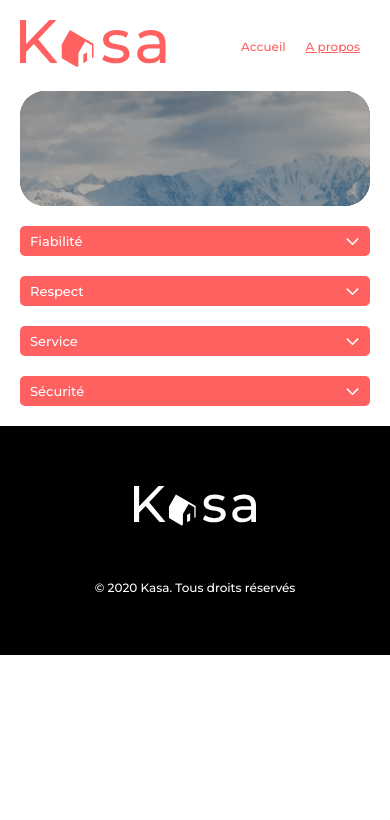
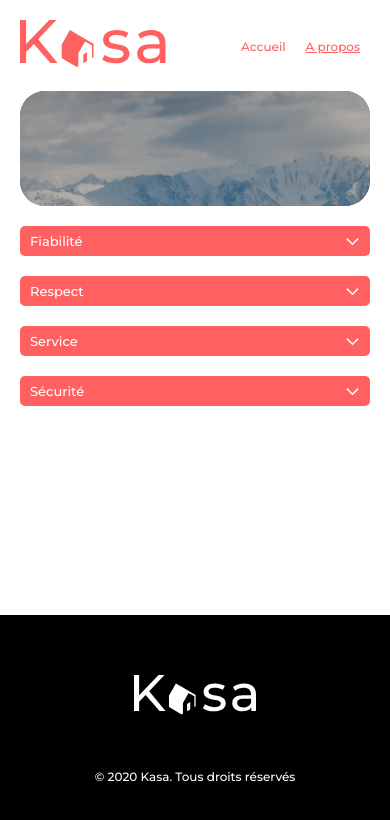
Before and after one commit to Siergfied/OpenClassrooms_DeveloppeurWeb_Projet-7, a React (Create React App) app: page /a-propos in a window 390 px wide. Shown: the top 820 px of the page. Built offline with nearby package versions, Linux system fonts and the light colour scheme.

Commit message:
Fixing footer spacing on a-propos page

```diff
--- a/src/components/Footer/Footer.css
+++ b/src/components/Footer/Footer.css
@@ -1,7 +1,8 @@
 .footer {
-    text-align : center;
-    background : #000000;
+    text-align: center;
+    background: #000000;
     width: 100%;
+    margin: 0;
 }
 
 .footer-logo {
@@ -10,12 +11,12 @@
 }
 
 .footer-text {
-    color : #FFFFFF;
+    color: #ffffff;
     font-size: 24px;
     padding: 30px 0;
 }
 
-@media screen and (max-width : 740px) {
+@media screen and (max-width: 740px) {
     .footer-text {
         font-size: 12px;
         padding-bottom: 60px;
--- a/src/components/Thumb/Thumb.css
+++ b/src/components/Thumb/Thumb.css
@@ -23,17 +23,19 @@
     right: 20px;
 }
 
-@media screen and (max-width : 940px) {
+@media screen and (max-width: 940px) {
     .thumb {
-        width: 100%;
+        width: 400px;
+        max-width: 400px;
+        min-width: 400px;
         margin: 20px auto;
     }
- }
+}
 
- @media screen and (max-width : 740px) {
+@media screen and (max-width: 740px) {
     .thumb {
         width: 100%;
         height: 255px;
         margin: 0 0 20px;
     }
- }
+}
--- a/src/index.css
+++ b/src/index.css
@@ -1,15 +1,22 @@
 :root {
-  --primary-color : #FF6060;
-  --secondary-color : #F7F7F7;
+    --primary-color: #ff6060;
+    --secondary-color: #f7f7f7;
 }
 
 body {
     font-family: 'Montserrat', sans-serif;
     font-weight: 500;
     font-style: normal;
-  color : var(--primary-color);
+    color: var(--primary-color);
     margin: 0;
     min-width: 375px;
+    height: 100vh;
+}
+
+#root {
+    display: flex;
+    flex-direction: column;
+    height: 100%;
 }
 
 ul {
@@ -31,18 +38,17 @@ span {
 
 .wrapper {
     max-width: 1240px;
-  margin: 0 auto;
-  height: 100%;
+    padding-bottom: auto;
 }
 
-@media screen and (max-width : 1340px) {
+@media screen and (max-width: 1340px) {
     .wrapper {
-    margin: 0 40px;
+        margin: 0 40px auto;
     }
 }
 
-@media screen and (max-width : 740px) {
+@media screen and (max-width: 740px) {
     .wrapper {
-    margin: 0 20px;
+        margin: 0 20px auto;
     }
 }
--- a/src/pages/About/About.css
+++ b/src/pages/About/About.css
@@ -1,8 +1,13 @@
-.dropdown__container {
-    margin: 0 200px 60px ;
+.about {
+    display: flex;
+    flex-direction: column;
 }
 
-@media screen and (max-width : 1340px) {
+.dropdown__container {
+    margin: 0 200px 60px;
+}
+
+@media screen and (max-width: 1340px) {
     .dropdown__container {
         margin: 0 100px 40px;
     }
@@ -12,7 +17,7 @@
     }
 }
 
-@media screen and (max-width : 740px) {
+@media screen and (max-width: 740px) {
     .dropdown__container {
         margin: 0 0 20px;
     }
--- a/src/pages/Fiche-Logement/Fiche-Logement.css
+++ b/src/pages/Fiche-Logement/Fiche-Logement.css
@@ -1,5 +1,5 @@
 .ficheLogement {
-    margin-bottom: 20px;
+    margin-bottom: 40px;
 }
 
 .ficheLogement__container {
@@ -70,7 +70,7 @@
     margin-top: 20px;
 }
 
-.ficheLogement__rating img{
+.ficheLogement__rating img {
     margin-left: 10px;
 }
 
@@ -84,12 +84,11 @@
 }
 
 .dropdown__title,
-.dropdown__text
-{
+.dropdown__text {
     font-size: 18px;
 }
 
-@media screen and (max-width : 740px) {
+@media screen and (max-width: 740px) {
     .ficheLogement__container {
         flex-direction: column;
         margin-top: 15px;
@@ -126,7 +125,7 @@
         width: 32px;
     }
 
-    .ficheLogement__rating img{
+    .ficheLogement__rating img {
         height: 15px;
         margin-left: 0;
         margin-right: 10px;
```
Lines whose indentation alone changed are shown as unchanged.
